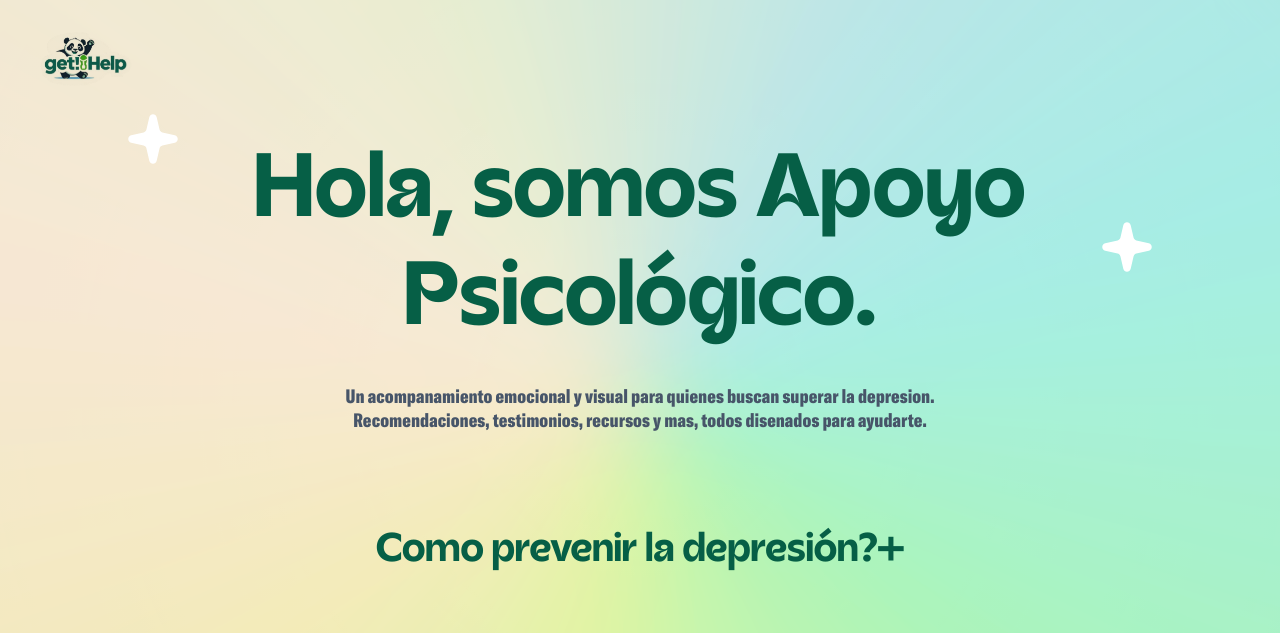
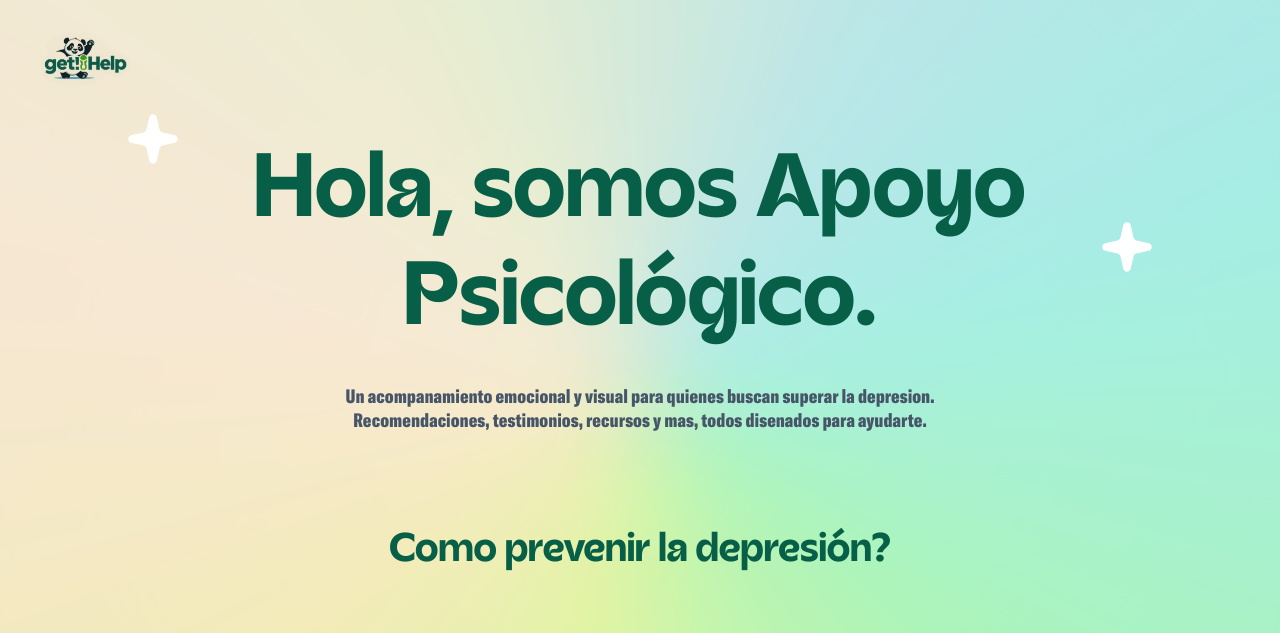
Before and after one commit to mathiasb-cloud/web-get-help, a plain HTML site: page index.html in a window 1280 px wide. Shown: the top 633 px of the page. Drawn offline with Linux system fonts and the light colour scheme.

Commit message:
version final

```diff
--- a/index.html
+++ b/index.html
@@ -1078,7 +1078,7 @@ footer {
     </div>
   </header>
 
-  <h2 class="titulo1">Como prevenir la depresión?+</h2>
+  <h2 class="titulo1">Como prevenir la depresión?</h2>
 
   <section class="grid">
     <div class="card narrow">
```
